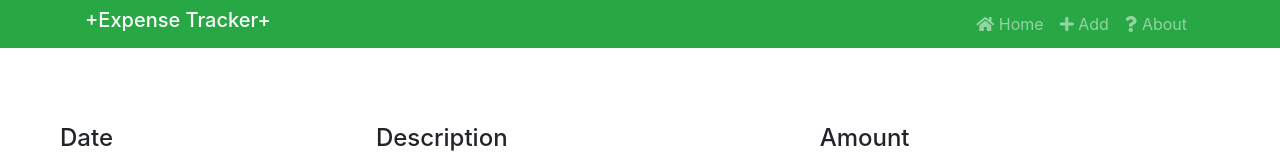
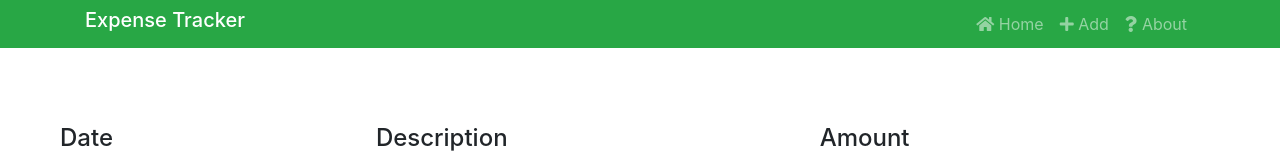
Before and after one commit to emgiust/budge-it, a React (Create React App) app: page / in a window 1280 px wide. Shown: the top 160 px of the page. Built offline with nearby package versions, Linux system fonts and the light colour scheme.

Commit message:
logo edit

```diff
--- a/src/layout/Header.js
+++ b/src/layout/Header.js
@@ -5,7 +5,7 @@ const Header = () => {
   return (
     <nav className="navbar navbar-expand-sm navbar-dark bg-success mb-3 py-0">
       <div className="container">
-        <h1 className="navbar-brand">+Expense Tracker+</h1>
+        <h1 className="navbar-brand">Expense Tracker</h1>
         <div>
           <ul className="navbar-nav mr-auto">
             <li className="nav-item">
```
